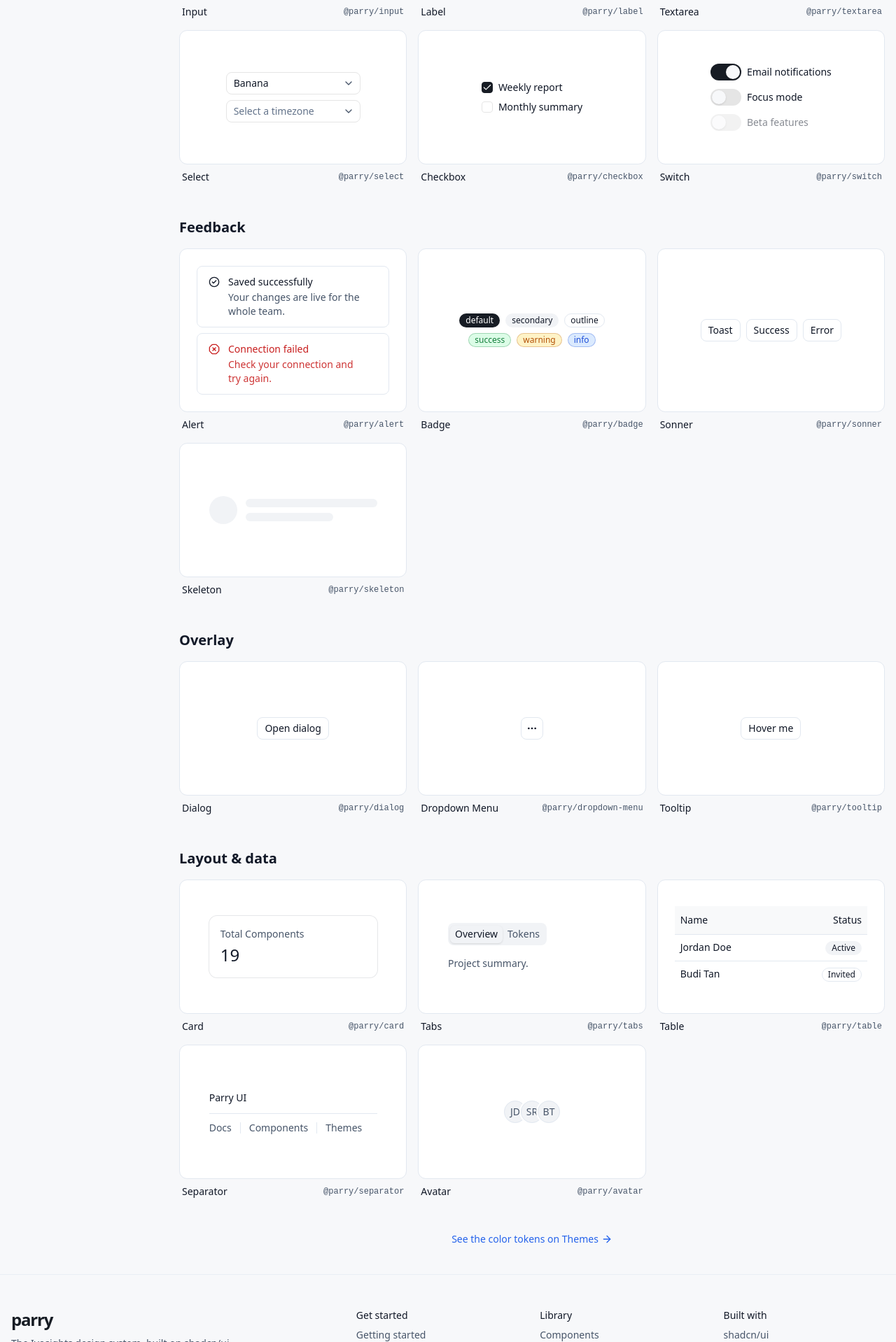
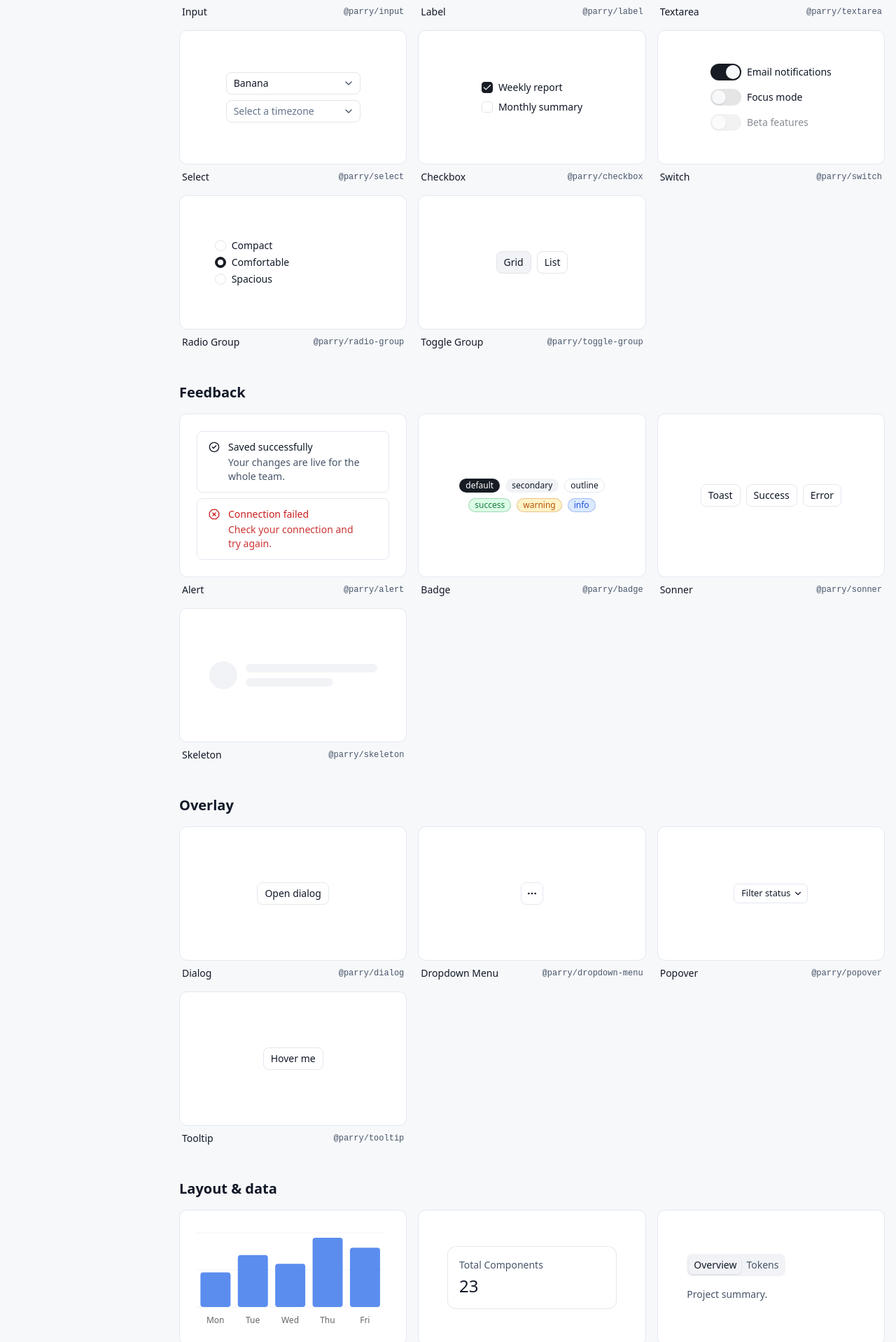
Before and after one commit to yeremiapinggi/parry-ui, a Next.js app: page /components in a window 1280 px wide. Shown: the part 882-2800 px from the top of the page at 70% size. Built offline with nearby package versions, Linux system fonts and the light colour scheme.

Commit message:
Add missing template components to catalog

```diff
--- a/app/components/page.tsx
+++ b/app/components/page.tsx
@@ -4,6 +4,7 @@ import type { ReactNode } from "react";
 import { ArrowRightIcon, CircleCheckIcon, OctagonXIcon, PlusIcon } from "lucide-react";
 
 import { DialogDemo, DropdownMenuDemo, ToastDemo, TooltipDemo } from "@/components/overlay-demo";
+import { ChartCatalogPreview, PopoverCatalogPreview, RadioGroupCatalogPreview, ToggleGroupCatalogPreview } from "@/components/component-catalog-previews";
 import { ProductSwitcher } from "@/components/product-theme";
 import { Alert, AlertDescription, AlertTitle } from "@/components/ui/alert";
 import { Avatar, AvatarFallback } from "@/components/ui/avatar";
@@ -138,6 +139,8 @@ const groups: { title: string; items: { name: string; preview: ReactNode }[] }[]
           </div>
         ),
       },
+      { name: "radio-group", preview: <RadioGroupCatalogPreview /> },
+      { name: "toggle-group", preview: <ToggleGroupCatalogPreview /> },
     ],
   },
   {
@@ -193,23 +196,15 @@ const groups: { title: string; items: { name: string; preview: ReactNode }[] }[]
     items: [
       { name: "dialog", preview: <DialogDemo /> },
       { name: "dropdown-menu", preview: <DropdownMenuDemo /> },
+      { name: "popover", preview: <PopoverCatalogPreview /> },
       { name: "tooltip", preview: <TooltipDemo /> },
     ],
   },
   {
     title: "Layout & data",
     items: [
-      {
-        name: "card",
-        preview: (
-          <Card className="w-full max-w-60">
-            <CardHeader>
-              <CardDescription>Total Components</CardDescription>
-              <CardTitle className="text-2xl">19</CardTitle>
-            </CardHeader>
-          </Card>
-        ),
-      },
+      { name: "chart", preview: <ChartCatalogPreview /> },
+      { name: "card", preview: <ComponentCountPreview /> },
       {
         name: "tabs",
         preview: (
@@ -274,6 +269,19 @@ const groups: { title: string; items: { name: string; preview: ReactNode }[] }[]
   },
 ];
 
+const componentCount = groups.reduce((total, group) => total + group.items.length, 0);
+
+function ComponentCountPreview() {
+  return (
+    <Card className="w-full max-w-60">
+      <CardHeader>
+        <CardDescription>Total Components</CardDescription>
+        <CardTitle className="text-2xl">{componentCount}</CardTitle>
+      </CardHeader>
+    </Card>
+  );
+}
+
 const label = (name: string) => name.replace("-", " ");
 
 export default function ComponentsPage() {
@@ -298,7 +306,7 @@ export default function ComponentsPage() {
         <header className="flex flex-col items-center gap-3 text-center">
           <h1 className="font-heading text-4xl font-bold tracking-tight">Browse the library</h1>
           <p className="max-w-xl text-muted-foreground">
-            19 shadcn components with the Parry theme. Install them one at a time with{" "}
+            {componentCount} shadcn components with the Parry theme. Install them one at a time with{" "}
             <code className="font-mono text-sm">npx shadcn@latest add @parry/&lt;name&gt;</code>.
           </p>
           <div className="flex gap-2">
--- /dev/null
+++ b/components/component-catalog-previews.tsx
@@ -0,0 +1,98 @@
+"use client"
+
+import { ChevronDownIcon } from "lucide-react"
+import { Bar, BarChart, CartesianGrid, XAxis } from "recharts"
+
+import { Button } from "@/components/ui/button"
+import { ChartContainer, ChartTooltip, ChartTooltipContent, type ChartConfig } from "@/components/ui/chart"
+import { Checkbox } from "@/components/ui/checkbox"
+import { Label } from "@/components/ui/label"
+import { Popover, PopoverContent, PopoverDescription, PopoverHeader, PopoverTitle, PopoverTrigger } from "@/components/ui/popover"
+import { RadioGroup, RadioGroupItem } from "@/components/ui/radio-group"
+import { ToggleGroup, ToggleGroupItem } from "@/components/ui/toggle-group"
+
+const weeklyRequests = [
+  { day: "Mon", requests: 28 },
+  { day: "Tue", requests: 42 },
+  { day: "Wed", requests: 35 },
+  { day: "Thu", requests: 56 },
+  { day: "Fri", requests: 48 },
+]
+
+const requestsConfig = {
+  requests: { label: "Requests", color: "var(--chart-2)" },
+} satisfies ChartConfig
+
+export function ChartCatalogPreview() {
+  return (
+    <ChartContainer
+      config={requestsConfig}
+      className="h-36 min-h-36 w-full aspect-auto"
+      role="img"
+      aria-label="Bar chart showing daily requests from Monday to Friday"
+    >
+      <BarChart data={weeklyRequests} margin={{ top: 8, right: 8, bottom: 0, left: 0 }} accessibilityLayer>
+        <CartesianGrid vertical={false} />
+        <XAxis dataKey="day" tickLine={false} axisLine={false} tickMargin={8} />
+        <ChartTooltip content={<ChartTooltipContent />} />
+        <Bar dataKey="requests" fill="var(--color-requests)" radius={4} />
+      </BarChart>
+    </ChartContainer>
+  )
+}
+
+export function PopoverCatalogPreview() {
+  return (
+    <Popover>
+      <PopoverTrigger asChild>
+        <Button type="button" variant="outline" size="sm">
+          Filter status <ChevronDownIcon data-icon="inline-end" />
+        </Button>
+      </PopoverTrigger>
+      <PopoverContent align="start" className="w-56">
+        <PopoverHeader>
+          <PopoverTitle>Status</PopoverTitle>
+          <PopoverDescription>Choose which records to show.</PopoverDescription>
+        </PopoverHeader>
+        <div className="flex flex-col gap-3 px-1 py-2">
+          <div className="flex items-center gap-2">
+            <Checkbox id="catalog-status-active" defaultChecked />
+            <Label htmlFor="catalog-status-active">Active</Label>
+          </div>
+          <div className="flex items-center gap-2">
+            <Checkbox id="catalog-status-pending" />
+            <Label htmlFor="catalog-status-pending">Pending</Label>
+          </div>
+        </div>
+      </PopoverContent>
+    </Popover>
+  )
+}
+
+export function RadioGroupCatalogPreview() {
+  return (
+    <RadioGroup defaultValue="comfortable" aria-label="Display density" className="w-full max-w-56">
+      <div className="flex items-center gap-2">
+        <RadioGroupItem id="catalog-density-compact" value="compact" />
+        <Label htmlFor="catalog-density-compact">Compact</Label>
+      </div>
+      <div className="flex items-center gap-2">
+        <RadioGroupItem id="catalog-density-comfortable" value="comfortable" />
+        <Label htmlFor="catalog-density-comfortable">Comfortable</Label>
+      </div>
+      <div className="flex items-center gap-2">
+        <RadioGroupItem id="catalog-density-spacious" value="spacious" />
+        <Label htmlFor="catalog-density-spacious">Spacious</Label>
+      </div>
+    </RadioGroup>
+  )
+}
+
+export function ToggleGroupCatalogPreview() {
+  return (
+    <ToggleGroup type="single" defaultValue="grid" variant="outline" aria-label="Choose a display mode">
+      <ToggleGroupItem value="grid">Grid</ToggleGroupItem>
+      <ToggleGroupItem value="list">List</ToggleGroupItem>
+    </ToggleGroup>
+  )
+}
```
